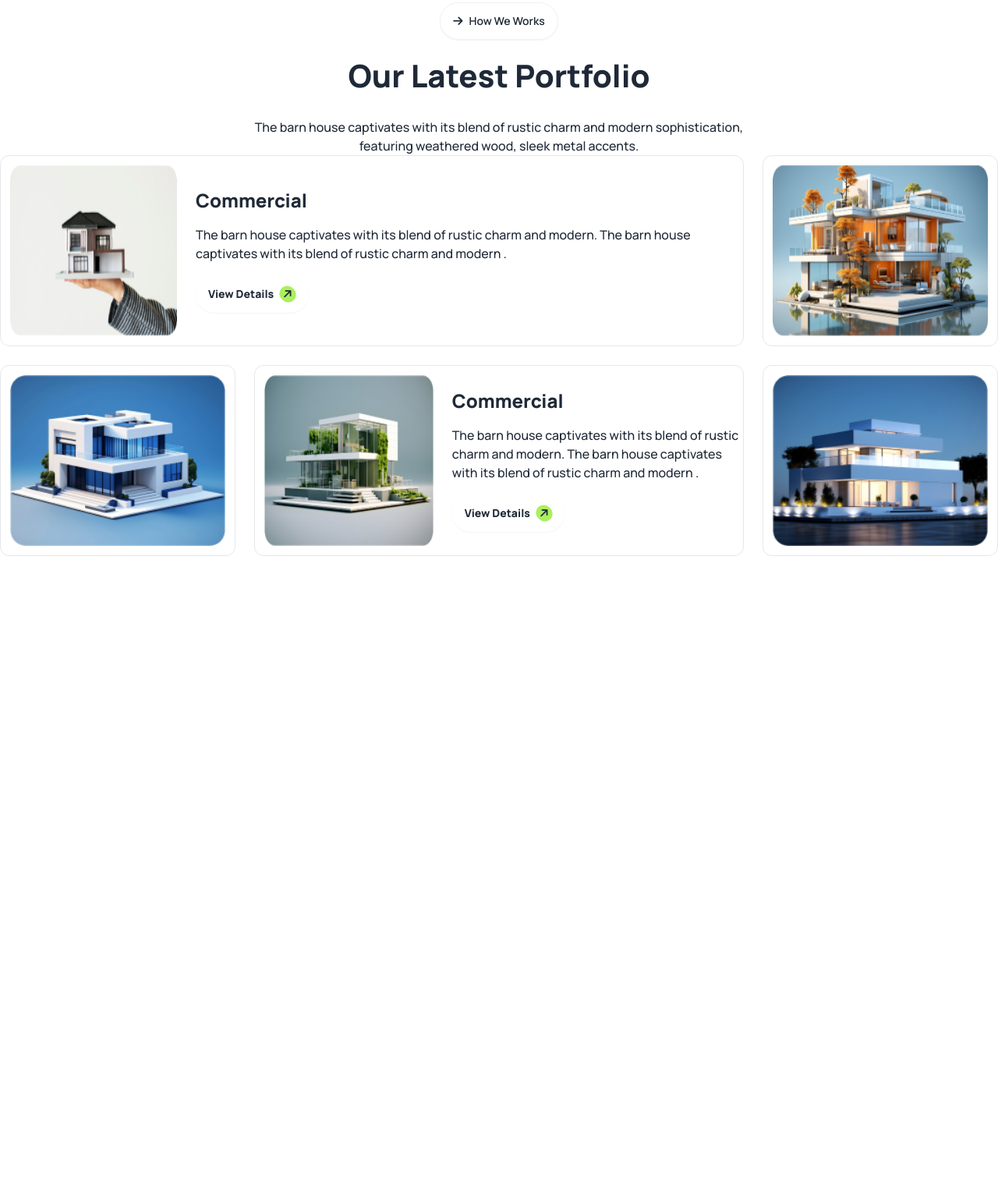
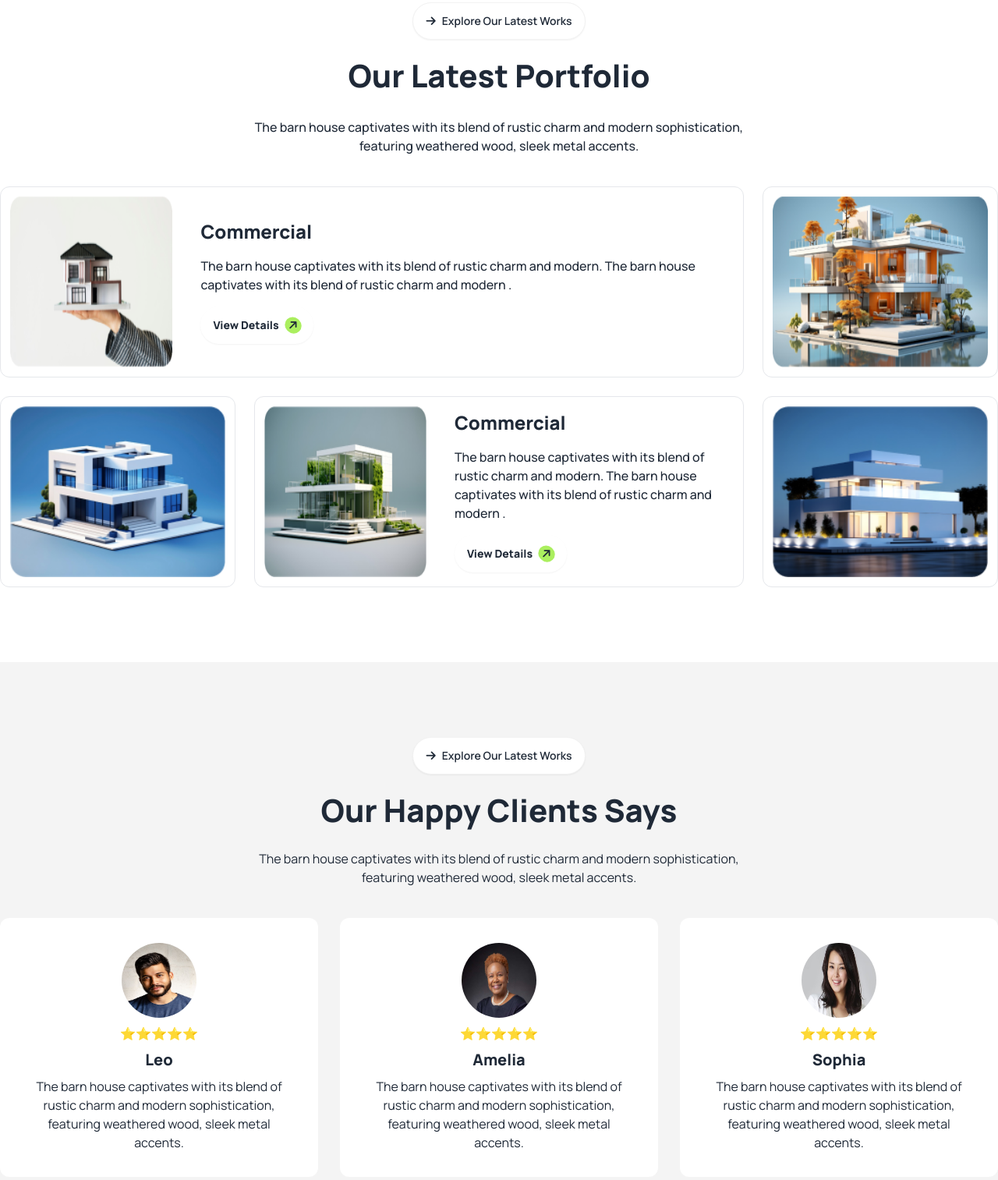
Before and after one commit to jahidul2004/assignment-3, a plain HTML site: page index.html in a window 1280 px wide. Shown: the part 2185-3698 px from the top of the page at 78% size. Before the commit the page ends 2994 px from the top, so only its background shows below. Drawn offline with nearby package versions, Linux system fonts and the light colour scheme.

Commit message:
Happy Clients Section added.

```diff
--- a/index.html
+++ b/index.html
@@ -288,8 +288,8 @@
                     <!-- Info container -->
                     <div class="w-[90%] md:w-full lg:w-full text-center m-auto">
                         <a class="btn bg-white rounded-3xl mb-4"
-                            ><i class="fa-solid fa-arrow-right"></i> How We
-                            Works</a
+                            ><i class="fa-solid fa-arrow-right"></i> Explore Our
+                            Latest Works</a
                         >
                         <h1 class="font-extrabold text-[40px] mb-6">
                             Our Latest Portfolio
@@ -302,22 +302,22 @@
                     </div>
                     <!-- Card Container -->
                     <div
-                        class="grid grid-cols-1 grid-rows-5 w-[90%] lg:w-full md:w-full m-auto lg:grid-cols-4 lg:grid-rows-2 gap-6 border-red-500"
+                        class="flex flex-col lg:grid w-[90%] lg:w-full md:w-full m-auto lg:grid-cols-4 lg:grid-rows-2 gap-6 border-red-500 mt-10"
                     >
                         <!-- Item-1 -->
                         <div
                             class="lg:col-span-3 flex flex-col lg:flex-row border rounded-xl justify-center items-center"
                         >
                             <!-- Image div -->
-                            <div class="h-full p-3">
+                            <div class="h-full p-3 w-full lg:w-max">
                                 <img
-                                    class="h-full"
+                                    class="w-full h-full"
                                     src="assets/img1.png"
                                     alt=""
                                 />
                             </div>
                             <!-- Text Div -->
-                            <div class="ml-3">
+                            <div class="lg:ml-3 p-3">
                                 <h2 class="text-2xl font-extrabold">
                                     Commercial
                                 </h2>
@@ -337,7 +337,7 @@
                         </div>
                         <!-- Item-2 -->
                         <div
-                            class="h-1/2 lg:h-full md:h-full border rounded-xl"
+                            class="h-[200px] lg:h-full md:h-full border rounded-xl"
                         >
                             <div class="p-3 h-full lg:h-full">
                                 <img
@@ -349,7 +349,7 @@
                         </div>
                         <!-- Item-3 -->
                         <div
-                            class="h-1/2 lg:h-full md:h-full border rounded-xl"
+                            class="h-[200px] lg:h-full md:h-full border rounded-xl"
                         >
                             <div class="h-full w-full p-3">
                                 <img
@@ -372,7 +372,7 @@
                                 />
                             </div>
                             <!-- Text Div -->
-                            <div class="ml-3">
+                            <div class="lg:ml-3 p-3">
                                 <h2 class="text-2xl font-extrabold">
                                     Commercial
                                 </h2>
@@ -392,7 +392,7 @@
                         </div>
                         <!-- Item-5 -->
                         <div
-                            class="h-1/2 lg:h-full md:h-full border rounded-xl"
+                            class="h-[200px] lg:h-full md:h-full border rounded-xl"
                         >
                             <div class="h-full p-3">
                                 <img
@@ -406,6 +406,78 @@
                 </div>
             </section>
             <!-- Our latest portfolio section end -->
+
+            <!-- Our Happy Clients Section start -->
+            <section class="container m-auto py-24">
+                <!-- Info Container -->
+                <div class="w-[90%] md:w-full lg:w-full text-center m-auto">
+                    <a class="btn bg-white rounded-3xl mb-4"
+                        ><i class="fa-solid fa-arrow-right"></i> Explore Our
+                        Latest Works</a
+                    >
+                    <h1 class="text-[40px] font-extrabold mb-5">
+                        Our <span>Happy Clients</span> Says
+                    </h1>
+                    <p>
+                        The barn house captivates with its blend of rustic charm
+                        and modern sophistication,<br />featuring weathered
+                        wood, sleek metal accents.
+                    </p>
+                </div>
+                <!-- Clients Container -->
+                <div
+                    class="w-[90%] m-auto md:w-full lg:w-full text-center mt-10 grid grid-cols-1 md:grid-cols-3 lg:grid-cols-3 gap-7"
+                >
+                    <!-- Client-1 -->
+                    <div class="bg-white p-4 lg:p-8 rounded-xl">
+                        <img
+                            class="m-auto w-24 h-24 rounded-full"
+                            src="assets/client-1.jpeg"
+                            alt=""
+                        />
+                        <p class="my-2">⭐⭐⭐⭐⭐</p>
+                        <h2 class="font-extrabold text-xl mb-2">Leo</h2>
+                        <p>
+                            The barn house captivates with its blend of rustic
+                            charm and modern sophistication, featuring weathered
+                            wood, sleek metal accents.
+                        </p>
+                    </div>
+
+                    <!-- Client-2 -->
+                    <div class="bg-white p-4 lg:p-8 rounded-xl">
+                        <img
+                            class="m-auto w-24 h-24 rounded-full"
+                            src="assets/client-2.jpeg"
+                            alt=""
+                        />
+                        <p class="my-2">⭐⭐⭐⭐⭐</p>
+                        <h2 class="font-extrabold text-xl mb-2">Amelia</h2>
+                        <p>
+                            The barn house captivates with its blend of rustic
+                            charm and modern sophistication, featuring weathered
+                            wood, sleek metal accents.
+                        </p>
+                    </div>
+
+                    <!-- Client-3 -->
+                    <div class="bg-white p-4 lg:p-8 rounded-xl">
+                        <img
+                            class="m-auto w-24 h-24 rounded-full"
+                            src="assets/client-3.jpeg"
+                            alt=""
+                        />
+                        <p class="my-2">⭐⭐⭐⭐⭐</p>
+                        <h2 class="font-extrabold text-xl mb-2">Sophia</h2>
+                        <p>
+                            The barn house captivates with its blend of rustic
+                            charm and modern sophistication, featuring weathered
+                            wood, sleek metal accents.
+                        </p>
+                    </div>
+                </div>
+            </section>
+            <!-- Our happy Clients section end -->
         </main>
         <!-- Main section end here -->
     </body>
```
Also changed, not shown: assets/client-1.jpeg (added), assets/client-2.jpeg (added), assets/client-3.jpeg (added).
